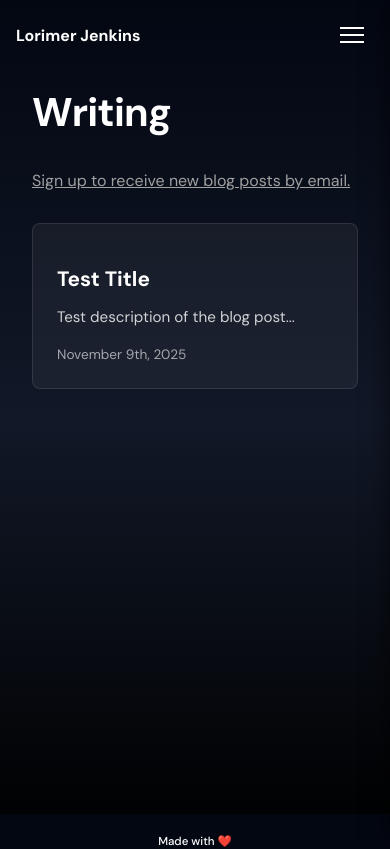
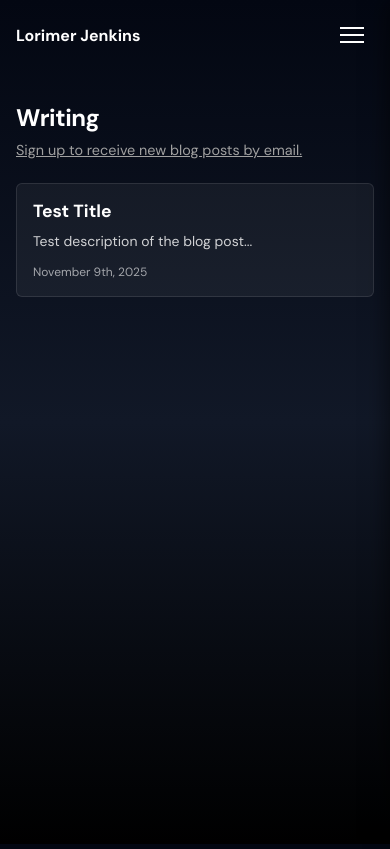
Before and after one commit to LorimerJenkins/personal-website, a Next.js app: page /writing in a window 390 px wide. Shown: the top 849 px of the page. Built offline with nearby package versions, Linux system fonts and the light colour scheme.

Commit message:
feat: writing mobile layout

```diff
--- a/src/app/writing/writing.module.css
+++ b/src/app/writing/writing.module.css
@@ -12,15 +12,18 @@
   flex-direction: column;
   justify-content: flex-start;
   width: 100%;
+  max-width: 1200px;
+  margin: 0 auto;
   overflow-y: auto;
   min-height: calc(100vh - 100px);
-  padding: 1rem 2rem;
+  padding: 4rem 2rem;
+  box-sizing: border-box;
 }
 
 .title {
   font-size: 2.5rem;
   font-weight: 600;
-  margin: 0 0 2rem 0;
+  margin: 0 0 1rem 0;
   letter-spacing: -0.02em;
 }
 
@@ -28,6 +31,8 @@
   color: #a0a0a0;
   text-decoration: underline;
   margin-bottom: 2rem;
+  font-size: 1rem;
+  width: fit-content;
 }
 
 .subStack:hover {
@@ -50,6 +55,8 @@
   color: white;
   transition: all 0.3s ease;
   cursor: pointer;
+  display: flex;
+  flex-direction: column;
 }
 
 .blogCard:hover {
@@ -59,16 +66,163 @@
 
 .blogTitle {
   font-size: 1.3rem;
-  margin-bottom: 0.5rem;
+  margin: 0 0 0.5rem 0;
+  line-height: 1.3;
 }
 
 .blogExcerpt {
   font-size: 0.95rem;
   opacity: 0.8;
-  margin-bottom: 1rem;
+  margin: 0 0 1rem 0;
+  line-height: 1.5;
+  flex: 1;
 }
 
 .blogDate {
   font-size: 0.85rem;
   opacity: 0.6;
 }
+
+/* Responsive - Large Tablet */
+@media (max-width: 1024px) {
+  .body {
+    padding: 3rem 2rem;
+  }
+
+  .title {
+    font-size: 2.25rem;
+  }
+
+  .blogList {
+    gap: 1.25rem;
+  }
+}
+
+/* Responsive - Tablet */
+@media (max-width: 768px) {
+  .body {
+    padding: 2.5rem 1.5rem;
+    min-height: calc(100vh - 70px);
+  }
+
+  .title {
+    font-size: 2rem;
+    margin-bottom: 0.75rem;
+  }
+
+  .subStack {
+    font-size: 0.95rem;
+    margin-bottom: 1.75rem;
+  }
+
+  .blogList {
+    grid-template-columns: repeat(auto-fill, minmax(280px, 1fr));
+    gap: 1rem;
+  }
+
+  .blogCard {
+    padding: 1.25rem;
+  }
+
+  .blogTitle {
+    font-size: 1.2rem;
+  }
+
+  .blogExcerpt {
+    font-size: 0.9rem;
+  }
+
+  .blogDate {
+    font-size: 0.8rem;
+  }
+}
+
+/* Responsive - Mobile */
+@media (max-width: 580px) {
+  .body {
+    padding: 2rem 1.25rem;
+  }
+
+  .title {
+    font-size: 1.75rem;
+  }
+
+  .blogList {
+    grid-template-columns: 1fr;
+    gap: 1rem;
+  }
+
+  .blogCard {
+    padding: 1.25rem;
+  }
+
+  .blogCard:hover {
+    transform: translateY(-2px);
+  }
+}
+
+/* Responsive - Small Mobile */
+@media (max-width: 480px) {
+  .body {
+    padding: 2rem 1rem;
+  }
+
+  .title {
+    font-size: 1.5rem;
+    margin-bottom: 0.5rem;
+  }
+
+  .subStack {
+    font-size: 0.9rem;
+    margin-bottom: 1.5rem;
+  }
+
+  .blogList {
+    gap: 0.875rem;
+  }
+
+  .blogCard {
+    padding: 1rem;
+    border-radius: 6px;
+  }
+
+  .blogTitle {
+    font-size: 1.1rem;
+  }
+
+  .blogExcerpt {
+    font-size: 0.875rem;
+    margin-bottom: 0.75rem;
+  }
+
+  .blogDate {
+    font-size: 0.75rem;
+  }
+}
+
+/* Responsive - Extra Small Mobile */
+@media (max-width: 360px) {
+  .body {
+    padding: 1.5rem 0.875rem;
+  }
+
+  .title {
+    font-size: 1.35rem;
+  }
+
+  .subStack {
+    font-size: 0.85rem;
+  }
+
+  .blogCard {
+    padding: 0.875rem;
+  }
+
+  .blogTitle {
+    font-size: 1rem;
+  }
+
+  .blogExcerpt {
+    font-size: 0.8125rem;
+  }
+}
```
